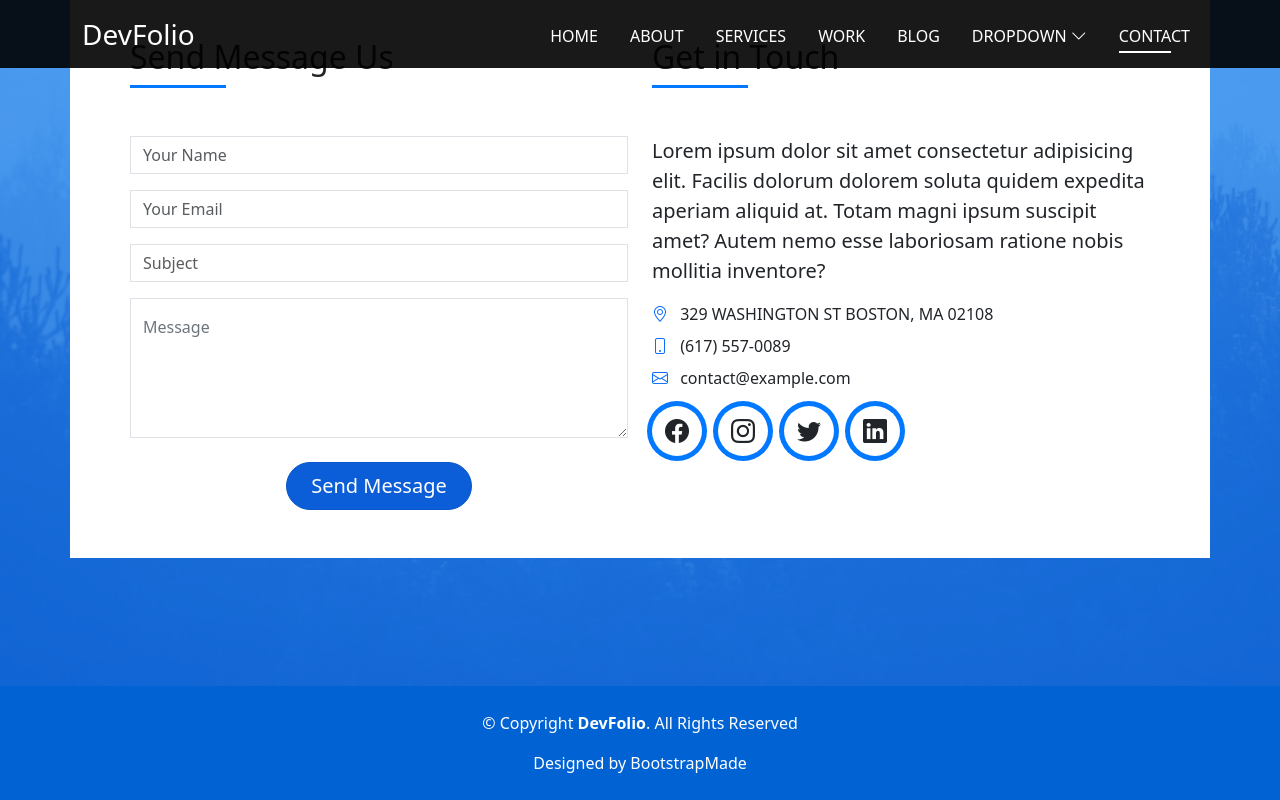
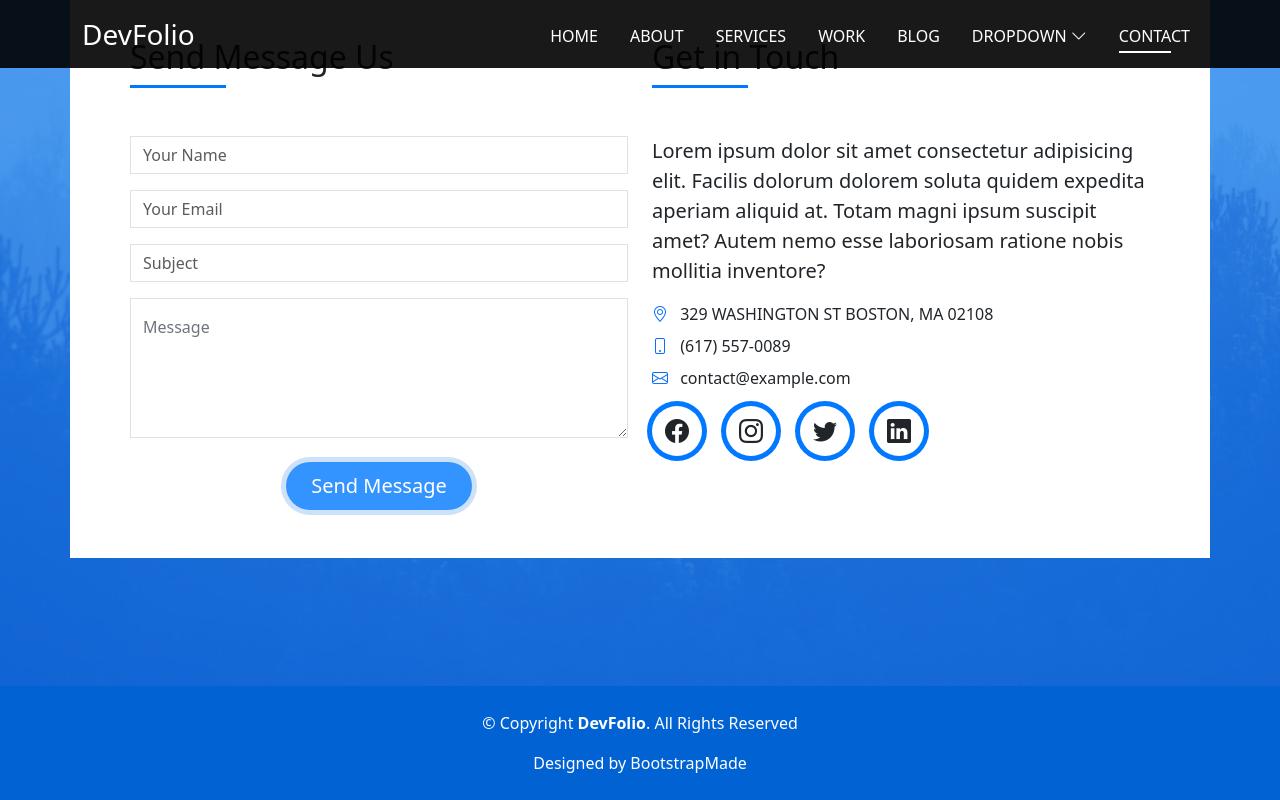
Before and after one commit to farahalimohamed/DevFolio, a plain HTML site: page index.html in a window 1280 px wide. In both pictures the pointer is over the button "Send Message". Shown: the part 5458-6258 px from the top of the page. Drawn offline with nearby package versions, Linux system fonts and the light colour scheme.

Commit message:
add hover to contact button

```diff
--- a/index.html
+++ b/index.html
@@ -642,7 +642,7 @@
                                         <label for="floatingTextarea2" class="text-secondary">Message</label>
                                     </div>
                                     <div class="d-flex justify-content-center">
-                                        <button type="submit" class="btn btn-primary rounded-5 px-4 py-2 fs-5 mt-4">Send
+                                        <button type="submit" class="btn btn-primary rounded-5 px-4 py-2 fs-5 mt-4 contact-btn">Send
                                             Message</button>
                                     </div>
                                 </form>
@@ -668,7 +668,7 @@
                                     </li>
                                 </ul>
                                 <div class="social-media-icons">
-                                    <ul class="list-unstyled d-flex">
+                                    <ul class="list-unstyled d-flex gap-2">
                                         <li class="me-3"><a href="#" class="icon"><span
                                                     class="text-dark"><i
                                                         class="bi bi-facebook fs-4 circle-icon"></i></span></a></li>
--- a/main.css
+++ b/main.css
@@ -170,7 +170,7 @@ nav {
 }
 
 
-.portfolio-img img{
+.portfolio-img img {
     transition: all 0.5s ease;
     object-fit: cover;
 }
@@ -216,6 +216,14 @@ nav {
     box-shadow: 0 0 0 10px #cde1f8;
 }
 
+.contact-btn:hover {
+    border-color: transparent;
+    transition: all 500ms ease;
+    color: #fff;
+    background-color: #3393ff;
+    box-shadow: 0 0 0 5px #cde1f8;
+}
+
 .footer-section {
     text-align: center;
     color: rgb(255, 255, 255);
```
